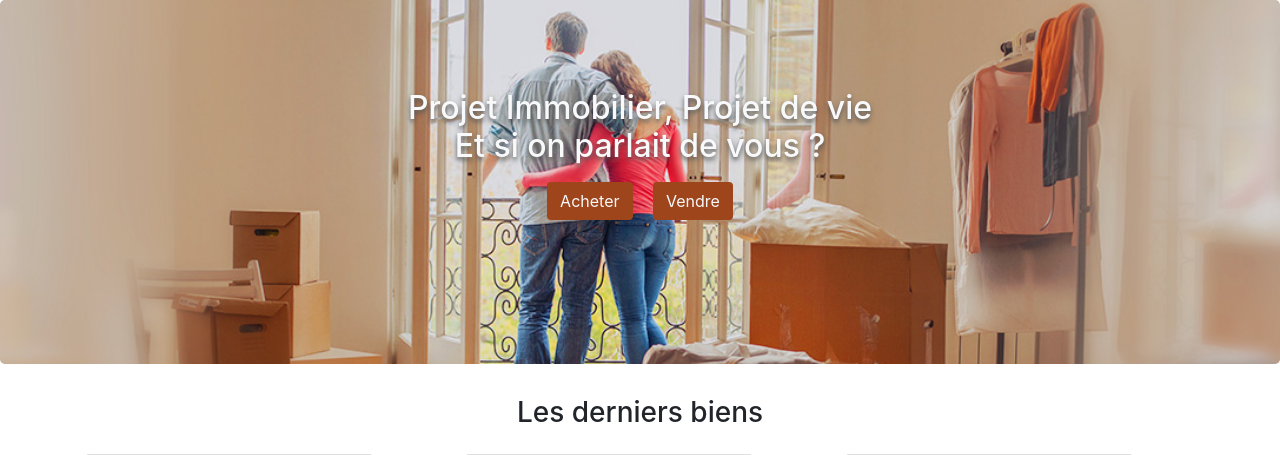
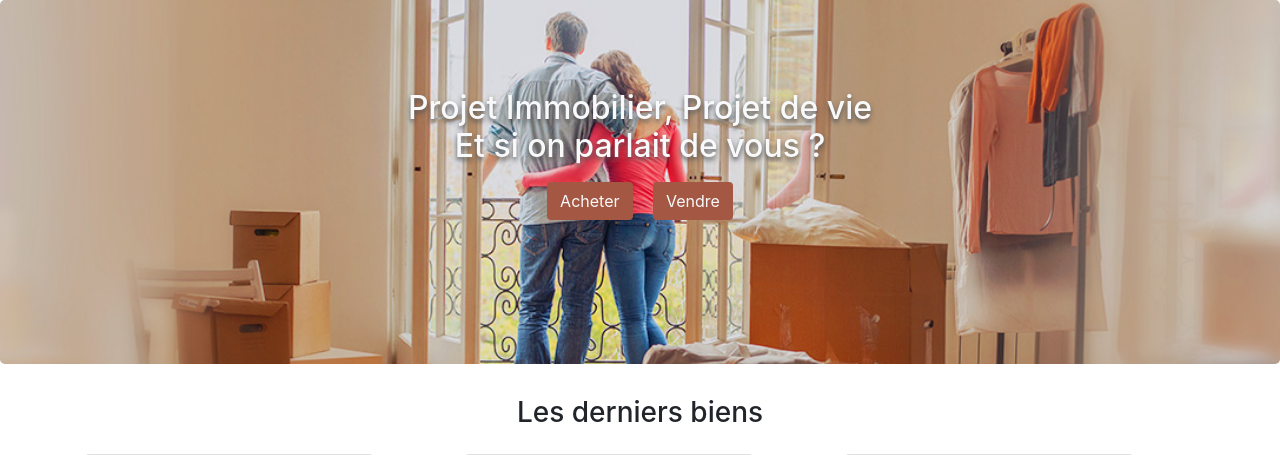
Before and after one commit to QuentG/Sylab, a Symfony app: template templates/home.html.twig in a window 1280 px wide. Shown: the part 56-511 px from the top of the page. Run offline with Twig, Linux system fonts and the light colour scheme; the template is opened without the code that fills it, so the values that code supplies are empty; some libraries are stand-ins or nearby versions.

Commit message:
update home.twig

```diff
--- a/public/static/css/styles.css
+++ b/public/static/css/styles.css
@@ -5,7 +5,7 @@
     background-repeat: no-repeat;
 }
 #search-home a{
-    background-color: #9e451c;
+    background-color: #a45843;
 }
 #search-home h2{
     margin-top: 25px;
```
